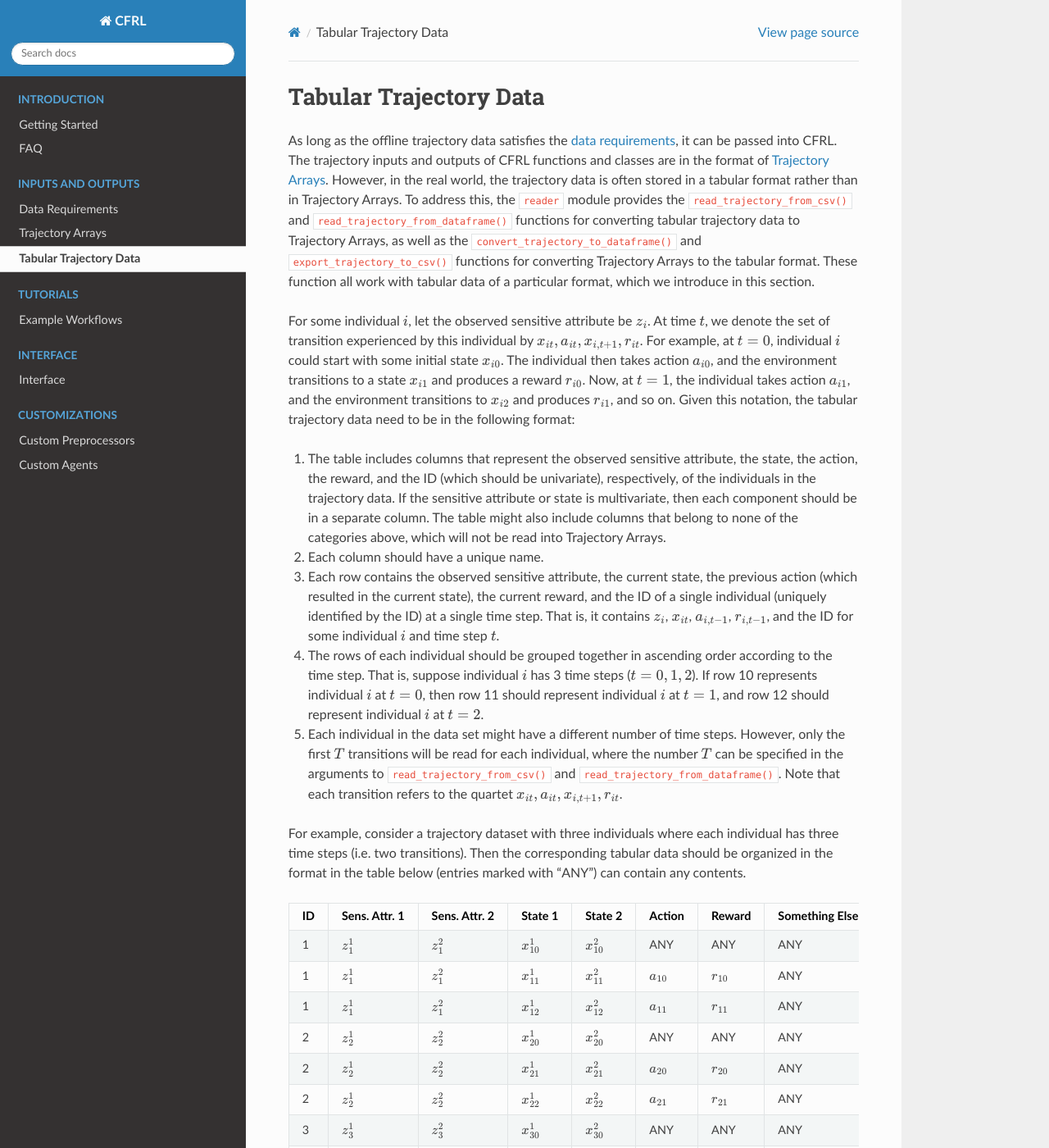
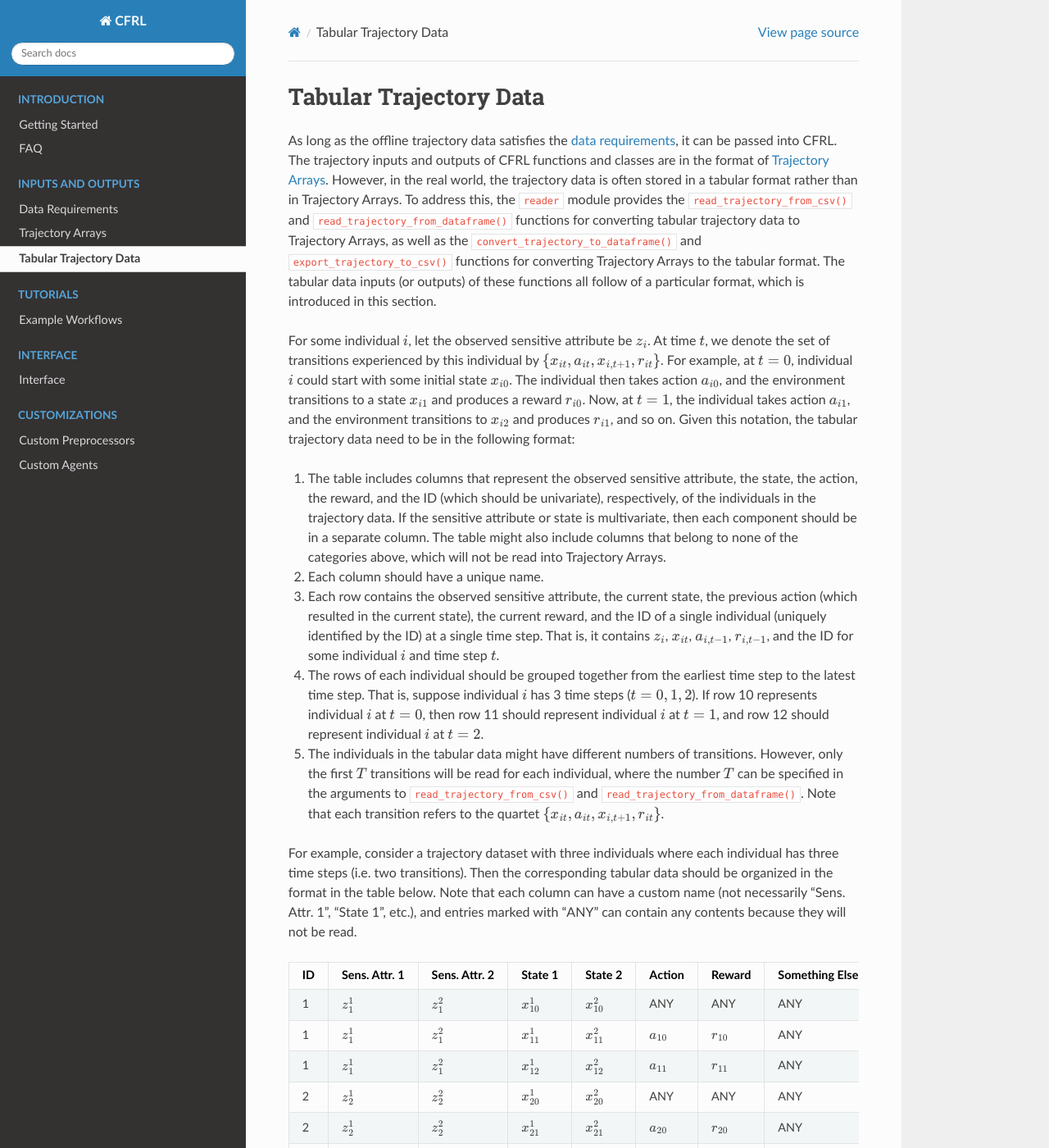
Before and after one commit to zhenkewu/CFRL, a Sphinx documentation site: the page built from docs/source/inputs_and_outputs/tabular_trajectory_data.rst, in a window 1280 px wide and 1400 px high. Shown: the whole window at 82% size. Built offline with Sphinx 7.4.7 and the Read the Docs theme 3.1.0, drawn with Linux system fonts in a browser that asks for light colours; some of the changed text lies outside the part shown.

Commit message:
Fix typos and improve wordings

```diff
--- a/docs/source/customizations/custom_agents.rst
+++ b/docs/source/customizations/custom_agents.rst
@@ -9,7 +9,7 @@ To ensure a custom agent is compatible with CFRL, it must inherit from the
 :code:`Agent` class provided by the :code:`agents` module. That is,
 
 - The custom agent should be a subclass of :code:`Agent`.
-- The custom preprocessor should have a :code:`act()` method whose signature is
+- The custom preprocessor should have an :code:`act()` method whose signature is
   exactly as that defined in the :code:`Agent` class, except that it might have some additional
   arguments. The input and output lists or arrays should also follow the same
   :ref:`Trajectory Array format <trajectory_arrays>` or have the same shape as those defined in
--- a/docs/source/customizations/custom_preprocessors.rst
+++ b/docs/source/customizations/custom_preprocessors.rst
@@ -191,11 +191,11 @@ always returns only one array.
 
 If a preprocessor is a valid custom preprocessor, then it can be used wherever
 a :code:`SequentialPreprocessor` can be used. For example, it can be passed into
-a :code:`FQI` agent as an internal preprocessor.
+an :code:`FQI` agent as an internal preprocessor.
 
 .. code-block:: python
 
-    # Also suppose zs, states, actions is a trajectory from our MDP of interest.
+    # Suppose zs, states, actions, rewards is a trajectory from our MDP of interest.
     p = ConcatenatePreprocessor()
     agent = FQI(num_actions=3, model_type="nn", preprocessor=p)
     agent.train(zs=zs, xs=states, actions=actions, rewards=rewards)
--- a/docs/source/inputs_and_outputs/tabular_trajectory_data.rst
+++ b/docs/source/inputs_and_outputs/tabular_trajectory_data.rst
@@ -11,11 +11,12 @@ data is often stored in a tabular format rather than in Trajectory Arrays. To ad
 :code:`read_trajectory_from_dataframe()` functions for converting tabular trajectory data to
 Trajectory Arrays, as well as the :code:`convert_trajectory_to_dataframe()` and
 :code:`export_trajectory_to_csv()` functions for converting Trajectory Arrays to the tabular format.
-These function all work with tabular data of a particular format, which we introduce in this section.
+The tabular data inputs (or outputs) of these functions all follow of a particular format, which is
+introduced in this section.
 
 For some individual :math:`i`, let the observed sensitive attribute be :math:`z_i`.
-At time :math:`t`, we denote the set of transition experienced by this individual by
-:math:`x_{it}, a_{it}, x_{i,t+1}, r_{it}`. For example, at :math:`t=0`, individual :math:`i` could
+At time :math:`t`, we denote the set of transitions experienced by this individual by
+:math:`\{x_{it}, a_{it}, x_{i,t+1}, r_{it}\}`. For example, at :math:`t=0`, individual :math:`i` could
 start with some initial state :math:`x_{i0}`. The individual then takes action :math:`a_{i0}`, and
 the environment transitions to a state :math:`x_{i1}` and produces a reward :math:`r_{i0}`. Now,
 at :math:`t=1`, the individual takes action :math:`a_{i1}`, and the environment transitions to
@@ -35,19 +36,21 @@ data need to be in the following format:
    identified by the ID) at a single time step. That is, it contains :math:`z_i`, :math:`x_{it}`,
    :math:`a_{i,t-1}`, :math:`r_{i, t-1}`, and the ID for some individual :math:`i` and time step :math:`t`.
 
-4. The rows of each individual should be grouped together in ascending order according to the time
+4. The rows of each individual should be grouped together from the earliest time step to the latest time
    step. That is, suppose individual :math:`i` has 3 time steps (:math:`t=0,1,2`). If row 10 represents
    individual :math:`i` at :math:`t=0`, then row 11 should represent individual :math:`i` at :math:`t=1`,
    and row 12 should represent individual :math:`i` at :math:`t=2`.
 
-5. Each individual in the data set might have a different number of time steps. However, only the first
-   :math:`T` transitions will be read for each individual, where the number :math:`T` can be specified in
-   the arguments to :code:`read_trajectory_from_csv()` and :code:`read_trajectory_from_dataframe()`. Note
-   that each transition refers to the quartet :math:`x_{it}, a_{it}, x_{i,t+1}, r_{it}`.
+5. The individuals in the tabular data might have different numbers of transitions. However, only the
+   first :math:`T` transitions will be read for each individual, where the number :math:`T` can be
+   specified in the arguments to :code:`read_trajectory_from_csv()` and
+   :code:`read_trajectory_from_dataframe()`. Note that each transition refers to the quartet
+   :math:`\{x_{it}, a_{it}, x_{i,t+1}, r_{it}\}`.
 
 For example, consider a trajectory dataset with three individuals where each individual has three time
 steps (i.e. two transitions). Then the corresponding tabular data should be organized in the format in
-the table below (entries marked with "ANY") can contain any contents.
+the table below. Note that each column can have a custom name (not necessarily "Sens. Attr. 1", "State 1",
+etc.), and entries marked with "ANY" can contain any contents because they will not be read.
 
 +----+---------------+---------------+------------------+------------------+----------------+----------------+----------------+
 | ID | Sens. Attr. 1 | Sens. Attr. 2 | State 1          | State 2          | Action         | Reward         | Something Else |
@@ -71,11 +74,11 @@ the table below (entries marked with "ANY") can contain any contents.
 | 3  | :math:`z_3^1` | :math:`z_3^2` | :math:`x_{32}^1` | :math:`x_{32}^2` | :math:`a_{31}` | :math:`r_{31}` | ANY            |
 +----+---------------+---------------+------------------+------------------+----------------+----------------+----------------+
 
-For another example, consider the :code:`.csv` file containing the trajectory data shown below.
+For another example, consider :code:`sample_input.csv` containing the tabular trajectory data shown below.
 
 .. image:: ../supps/sample_tabular_input.png
 
-We then run
+We then read this tabular data by running
 
 .. code:: python
 
@@ -133,5 +136,5 @@ The output :code:`tabular_trajectory` is
 
 .. image:: ../supps/sample_tabular_output.png
 
-Note that the output tabular trajectory also includes a column recording the time step. The time
-steps in the column start from 1.
+Note that the output tabular trajectory also includes a column that records the time steps. The time
+steps in this column start from 1.
```
Also changed, not shown: docs/source/inputs_and_outputs/data_requirements.rst (+4 -4 lines), docs/source/inputs_and_outputs/trajectory_arrays.rst (+5 -5 lines), 4 other files.
